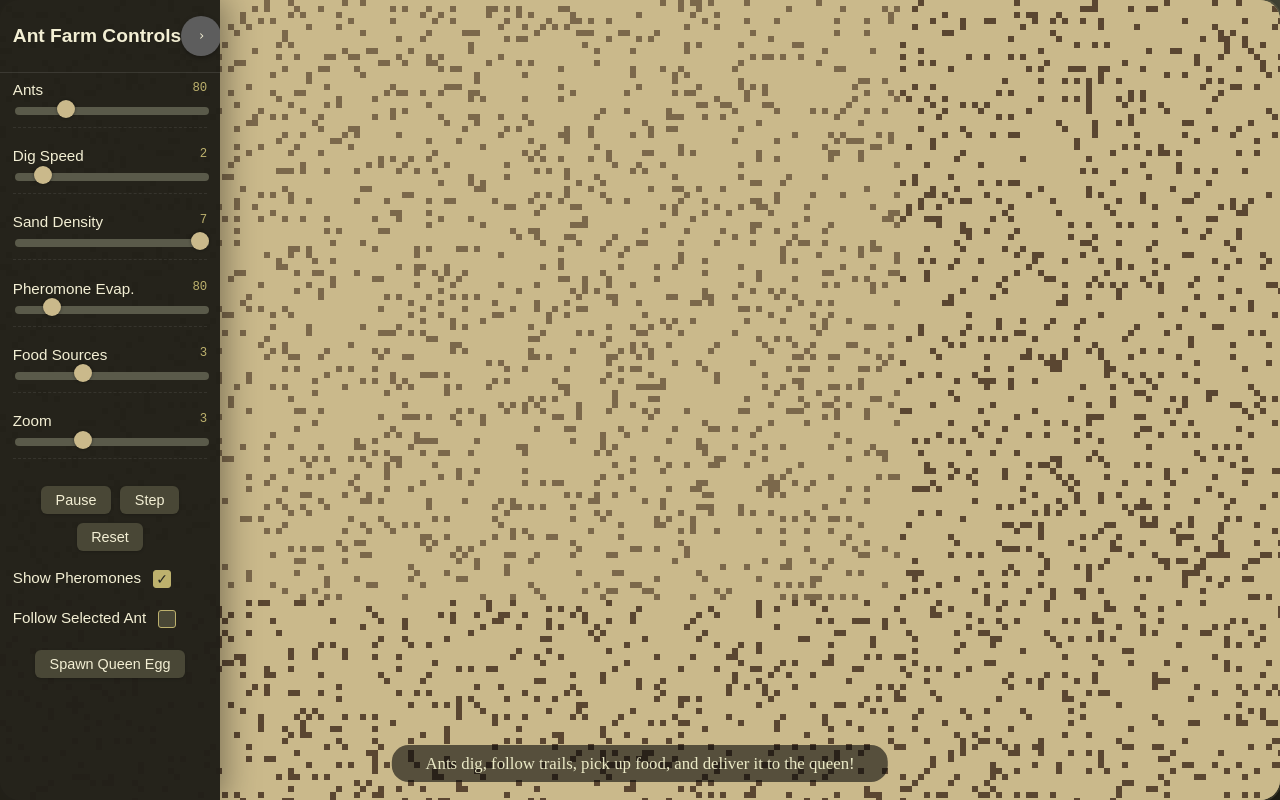
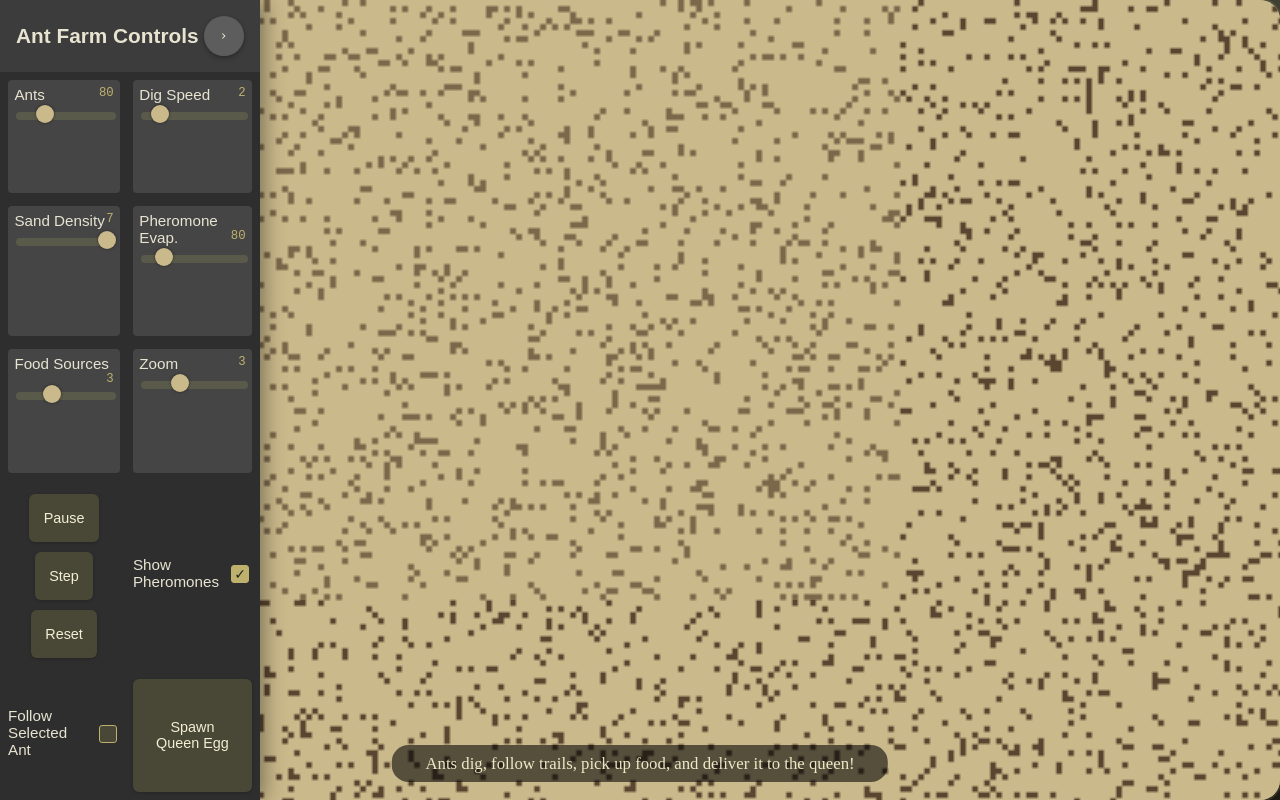
Before and after one commit to ChrisPirillo/ant-farm, a plain HTML site: page sim.html in a window 1280 px wide. Drawn offline with Linux system fonts and the light colour scheme; animation ran at ten frames a second.

Commit message:
Improve zoom performance and UI

```diff
--- a/sim.html
+++ b/sim.html
@@ -23,40 +23,37 @@
       top: 0;
       left: 0;
       height: 100vh;
-      width: 220px; /* Even thinner by default */
-      min-width: 160px; /* Adjusted min-width */
-      background: rgba(34,32,25,0.98);
-      color: #f3efd4;
+      width: 260px;
+      min-width: 180px;
+      background: #2e2e2e;
+      color: #e7e4d1;
       font-family: sans-serif;
-      box-shadow: 4px 0 32px #0006;
+      box-shadow: 4px 0 20px #0006;
       display: flex;
       flex-direction: column;
       z-index: 10;
-      transition: left 0.3s ease-in-out, width 0.3s ease-in-out, min-width 0.3s ease-in-out;
-      overflow-y: auto; /* Allow scrolling for controls if needed */
-      overflow-x: hidden; /* Hide horizontal overflow */
+      transition: left 0.3s ease-in-out;
+      overflow-y: auto;
+      overflow-x: hidden;
     }
     #controls-header {
-      padding: 1rem 0.8rem; /* Consistent padding */
-      margin-bottom: 0.5rem;
-      border-bottom: 1px solid rgba(255,255,255,0.1);
-      display: flex;
-      justify-content: space-between;
-      align-items: center;
+      padding: 1rem;
+      background:#3c3c3c;
+      display:flex;
+      justify-content:space-between;
+      align-items:center;
     }
     #controls-header h2 {
-      margin: 0;
-      font-size: 1.2rem;
-      white-space: nowrap; /* Prevent wrapping */
-      transition: opacity 0.3s;
+      margin:0;
+      font-size:1.3rem;
+      font-weight:bold;
     }
     #controls-content {
       flex-grow: 1;
-      padding: 0 0.8rem 1rem 0.8rem; /* Consistent padding, no top padding as header has it */
-      display: flex;
-      flex-direction: column;
-      gap: 0.7rem; /* Consistent gap between groups */
-      transition: opacity 0.3s;
+      padding: 0.5rem;
+      display: grid;
+      grid-template-columns: 1fr 1fr;
+      gap: 0.8rem;
     }
 
 
@@ -103,13 +100,9 @@
 
 
     .control-group {
-      margin-bottom: 0.5em; /* Tighter spacing */
-      padding-bottom: 0.5em;
-      border-bottom: 1px dashed rgba(255,255,255,0.08); /* Subtle separator */
-      transition: opacity 0.3s;
-    }
-    .control-group:last-of-type {
-      border-bottom: none; /* No border for the last one */
+      padding: 0.4em;
+      background: #454545;
+      border-radius: 4px;
     }
     label { font-size: 0.95em; margin-bottom: 0.2em; display: block; } /* Smaller font, tighter margin */
     input[type=range] { width: 100%; -webkit-appearance: none; height: 8px; border-radius: 5px; background: #5a5a4a; outline: none; }
@@ -422,6 +415,10 @@
   let lastMouseX, lastMouseY;
   let dragOffsetX = 0; // Cumulative offset from panning
   let dragOffsetY = 0;
+  let evapIndex = 0; // Track progress for incremental pheromone evaporation
+  let terrainCanvas = document.createElement("canvas");
+  let terrainCtx = terrainCanvas.getContext("2d");
+  let activePherCells = new Set();
 
 
   // Controls
@@ -473,7 +470,37 @@
     }
     // The queen's chamber is now simply where the queen ant starts and where ants naturally tunnel.
     // We no longer explicitly mark a square area as 'queen: true' in the grid data.
+    terrainCanvas.width = cols * gridSize;
+    terrainCanvas.height = rows * gridSize;
+    renderTerrain(newGrid);
     return newGrid;
+  }
+
+  function renderTerrain(target = grid) {
+    terrainCtx.clearRect(0, 0, terrainCanvas.width, terrainCanvas.height);
+    for (let y = 0; y < rows; ++y) {
+      for (let x = 0; x < cols; ++x) {
+        const cell = target[y * cols + x];
+        drawTerrainCell(x, y, cell);
+      }
+    }
+  }
+
+  function drawTerrainCell(x, y, cell) {
+    if (cell.sand) {
+      terrainCtx.fillStyle = '#cab98b';
+    } else {
+      terrainCtx.fillStyle = `rgba(90,70,49,${cell.shade || 0.7})`;
+    }
+    terrainCtx.fillRect(x * gridSize, y * gridSize, gridSize, gridSize);
+    if (cell.food > 0) {
+      terrainCtx.fillStyle = '#f6d82a';
+      terrainCtx.globalAlpha = 0.75 + Math.min(1, cell.food / 40);
+      terrainCtx.beginPath();
+      terrainCtx.arc((x + 0.5) * gridSize, (y + 0.5) * gridSize, gridSize * 0.48, 0, Math.PI * 2);
+      terrainCtx.fill();
+      terrainCtx.globalAlpha = 1;
+    }
   }
 
 
@@ -486,6 +513,7 @@
       let idx = Math.floor(y) * cols + Math.floor(x);
       if (grid[idx] && grid[idx].sand && !grid[idx].food) {
         grid[idx].food = 25 + Math.floor(Math.random() * 25);
+        drawTerrainCell(Math.floor(x), Math.floor(y), grid[idx]);
         placed++;
       }
     }
@@ -494,6 +522,7 @@
 
   function resetFood() {
     for (let i = 0; i < grid.length; ++i) grid[i].food = 0;
+    renderTerrain();
   }
 
 
@@ -527,6 +556,7 @@
         if (grid[gridIdx]) {
              // Queen drops return-to-nest pheromone
             grid[gridIdx].pher += 2.5; // Stronger pheromone
+            if (grid[gridIdx].pher > 0.8) activePherCells.add(gridIdx);
         }
         return;
       }
@@ -540,11 +570,13 @@
       if (grid[gridIdx]) {
         if (!this.carrying) grid[gridIdx].pher += 0.8;
         else grid[gridIdx].pher += 1.6;
+        if (grid[gridIdx].pher > 0.8) activePherCells.add(gridIdx);
 
 
         if (!this.carrying && grid[gridIdx].food > 0) {
           this.carrying = 1;
           grid[gridIdx].food--;
+          drawTerrainCell(currentGridX, currentGridY, grid[gridIdx]);
         }
       }
 
@@ -594,6 +626,7 @@
             grid[nextIdx].sand = false;
             grid[nextIdx].tunnel = true;
             grid[nextIdx].shade = 0.6 + Math.random() * 0.4;
+            drawTerrainCell(Math.floor(nx), Math.floor(ny), grid[nextIdx]);
           }
         } else if (!grid[nextIdx].sand) {
           this.x = nx;
@@ -671,7 +704,15 @@
 
   // ========== PHEROMONE TRAIL ========== //
   function evaporatePheromones(rate) {
-    for (let i = 0; i < grid.length; ++i) grid[i].pher *= (1 - rate);
+    if (rate <= 0) return;
+    const batchSize = Math.ceil(grid.length * 0.1); // update 10% of cells per frame
+    for (let i = 0; i < batchSize; ++i) {
+      if (evapIndex >= grid.length) evapIndex = 0;
+      const cell = grid[evapIndex];
+      cell.pher *= (1 - rate);
+      if (cell.pher <= 0.8) activePherCells.delete(evapIndex);
+      evapIndex++;
+    }
   }
 
 
@@ -712,6 +753,19 @@
             }
         }
     }
+
+    arrangeAroundQueen();
+
+  function arrangeAroundQueen() {
+    const radius = 5;
+    const count = ants.length - 1;
+    for (let i = 0; i < count; i++) {
+      const ant = ants[i + 1];
+      const angle = (i / count) * Math.PI * 2;
+      ant.x = queenAnt.x + Math.cos(angle) * radius;
+      ant.y = queenAnt.y + Math.sin(angle) * radius;
+    }
+  }
 
 
 
@@ -796,46 +850,18 @@
 
 
 
-    // Draw substrate, food, and tunnel shades
-    for (let y = startRow; y < endRow; ++y) {
-      for (let x = startCol; x < endCol; ++x) {
-        let cell = grid[y * cols + x];
-        if (!cell) continue;
-
-
-        if (cell.sand) {
-          ctx.fillStyle = '#cab98b';
-          ctx.fillRect(x * gridSize, y * gridSize, gridSize, gridSize);
-        } else if (cell.tunnel) {
-          // Use the shade property for tunnels, dynamic based on digging
-          ctx.fillStyle = `rgba(90,70,49,${cell.shade || 0.7})`;
-          ctx.fillRect(x * gridSize, y * gridSize, gridSize, gridSize);
-        }
-        // Food - Increased visibility (more opaque)
-        if (cell.food > 0) {
-          ctx.fillStyle = '#f6d82a';
-          ctx.globalAlpha = 0.75 + Math.min(1, cell.food / 40); // Increased base alpha for visibility
-          ctx.beginPath();
-          ctx.arc((x + 0.5) * gridSize, (y + 0.5) * gridSize, gridSize * 0.48, 0, Math.PI * 2);
-          ctx.fill();
-          ctx.globalAlpha = 1.0;
-        }
-      }
-    }
-
-
+    // Draw cached terrain
+    ctx.drawImage(terrainCanvas,0,0);
     // Draw Pheromones in a separate loop AFTER other elements for correct blending
     if (showPheromones) {
-      for (let y = startRow; y < endRow; ++y) {
-        for (let x = startCol; x < endCol; ++x) {
-          let cell = grid[y * cols + x];
-          if (!cell) continue;
-          if (cell.pher > 0.8) {
-            ctx.globalAlpha = Math.min(0.7, cell.pher / 10);
-            ctx.fillStyle = '#aafffc';
-            ctx.fillRect(x * gridSize, y * gridSize, gridSize, gridSize);
-          }
-        }
+      for (const idx of activePherCells) {
+        const y = Math.floor(idx / cols);
+        const x = idx % cols;
+        if (x < startCol || x >= endCol || y < startRow || y >= endRow) continue;
+        const cell = grid[idx];
+        ctx.globalAlpha = Math.min(0.7, cell.pher / 10);
+        ctx.fillStyle = "#aafffc";
+        ctx.fillRect(x * gridSize, y * gridSize, gridSize, gridSize);
       }
       ctx.globalAlpha = 1.0;
     }
```
